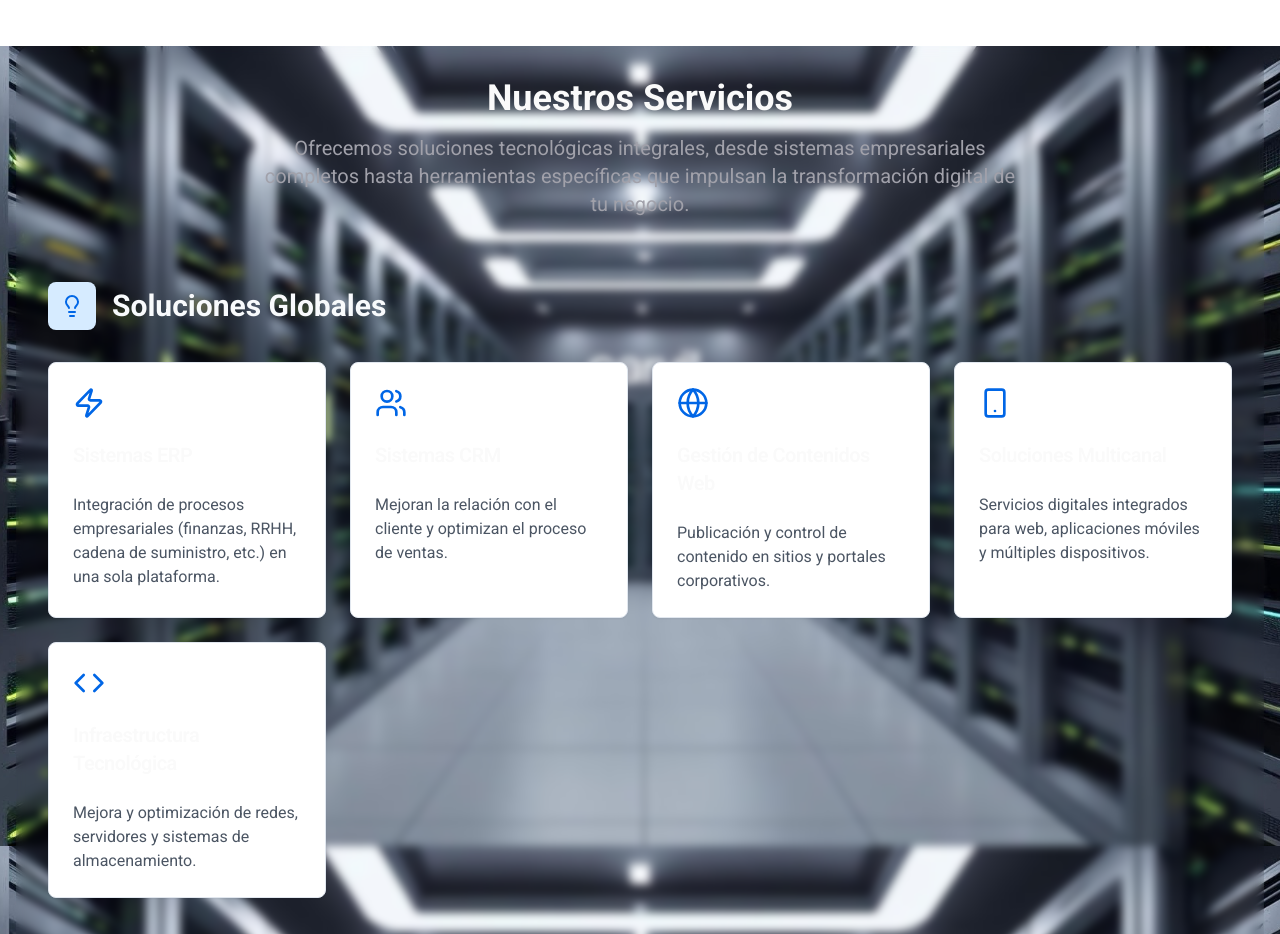
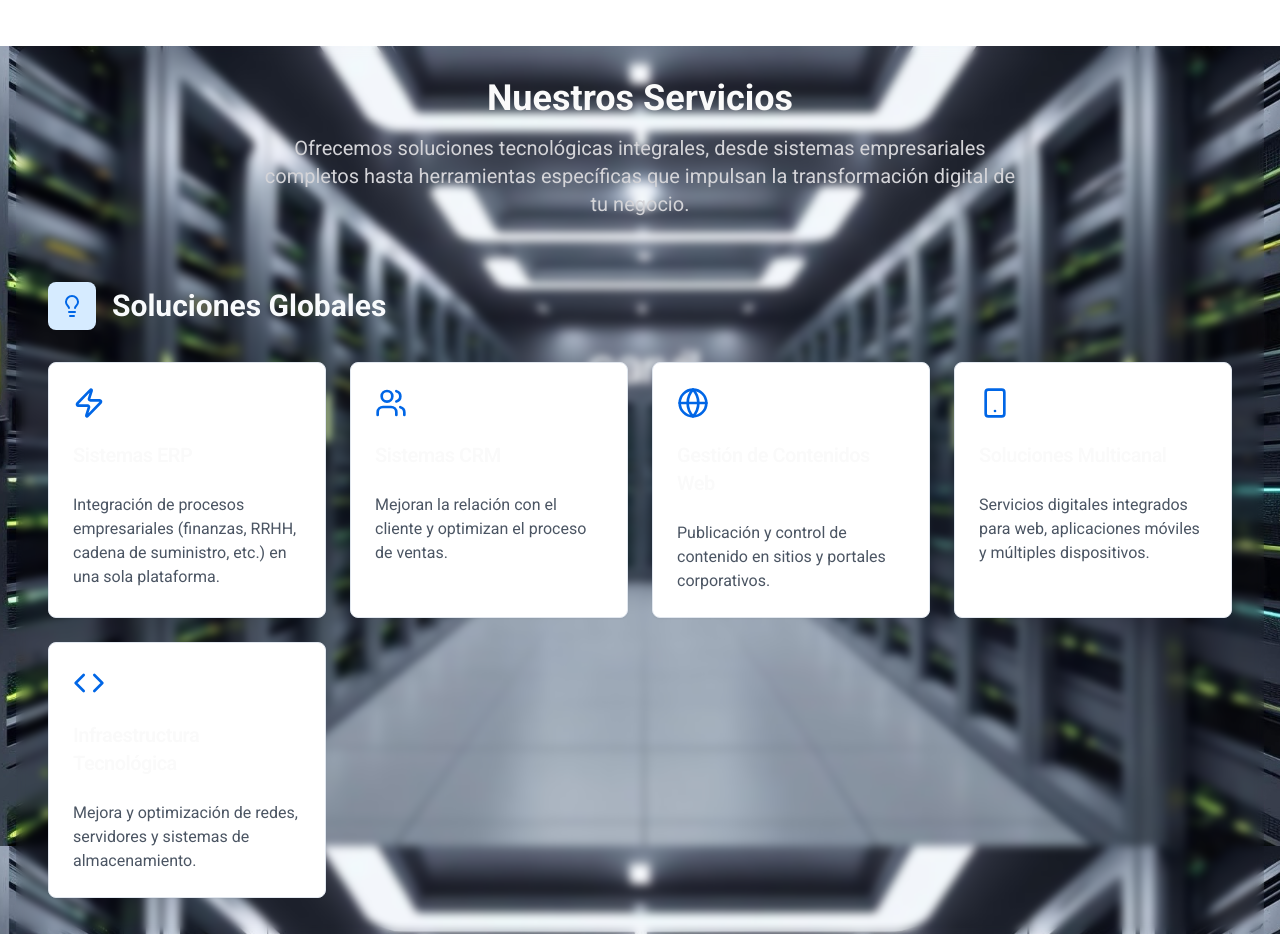
Before and after one commit to ecarballogais/ecg-digital-nexus, a React (Vite) app: page / in a window 1280 px wide. Shown: the part 900-1834 px from the top of the page. Built offline with nearby package versions, Linux system fonts and the light colour scheme.

Commit message:
Visual edit in Lovable
Edited UI in Lovable

```diff
--- a/src/components/Services.tsx
+++ b/src/components/Services.tsx
@@ -88,7 +88,7 @@ const Services = () => {
         <div className="relative z-10 backdrop-blur-sm rounded-2xl p-8 bg-transparent">
           <div className="text-center mb-16">
             <h2 className="text-4xl font-bold mb-4 font-corporate text-zinc-50">Nuestros Servicios</h2>
-            <p className="text-xl max-w-3xl mx-auto font-corporate text-zinc-400">
+            <p className="text-xl max-w-3xl mx-auto font-corporate text-zinc-300">
               Ofrecemos soluciones tecnológicas integrales, desde sistemas empresariales completos hasta
               herramientas específicas que impulsan la transformación digital de tu negocio.
             </p>
```
